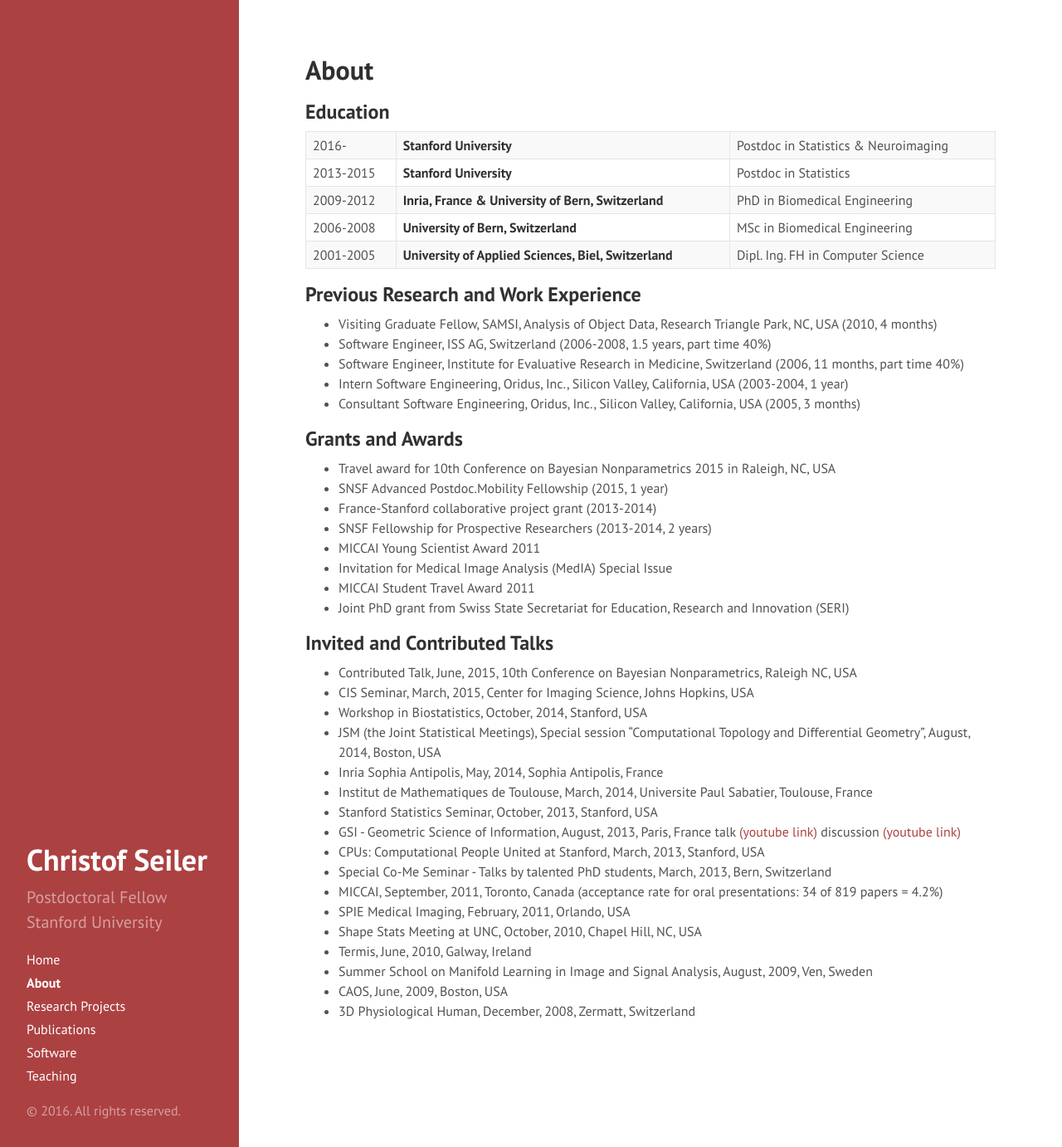
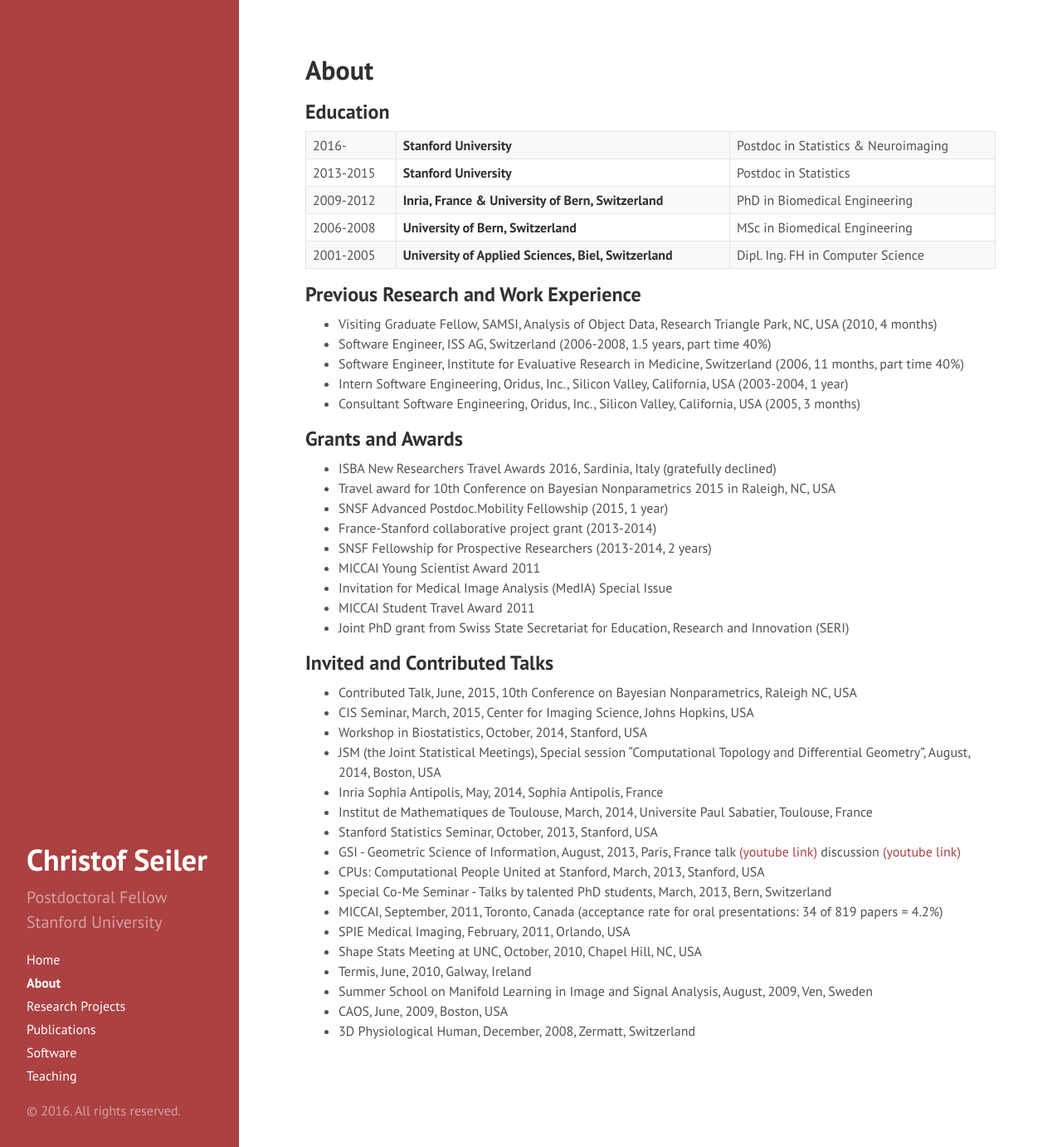
Before and after one commit to ChristofSeiler/ChristofSeiler.github.io, a Jekyll site: the page built from about.md, in a window 1280 px wide and 1382 px high. Shown: the whole window at 83% size. Built offline with Jekyll 4.4.1, drawn with Linux system fonts in a browser that asks for light colours.

Commit message:
added ISBA travel award

```diff
--- a/about.md
+++ b/about.md
@@ -21,6 +21,7 @@
 
 ## Grants and Awards
 
+* ISBA New Researchers Travel Awards 2016, Sardinia, Italy (gratefully declined)
 * Travel award for 10th Conference on Bayesian Nonparametrics 2015 in Raleigh, NC, USA
 * SNSF Advanced Postdoc.Mobility Fellowship (2015, 1 year)
 * France-Stanford collaborative project grant (2013-2014)
```
